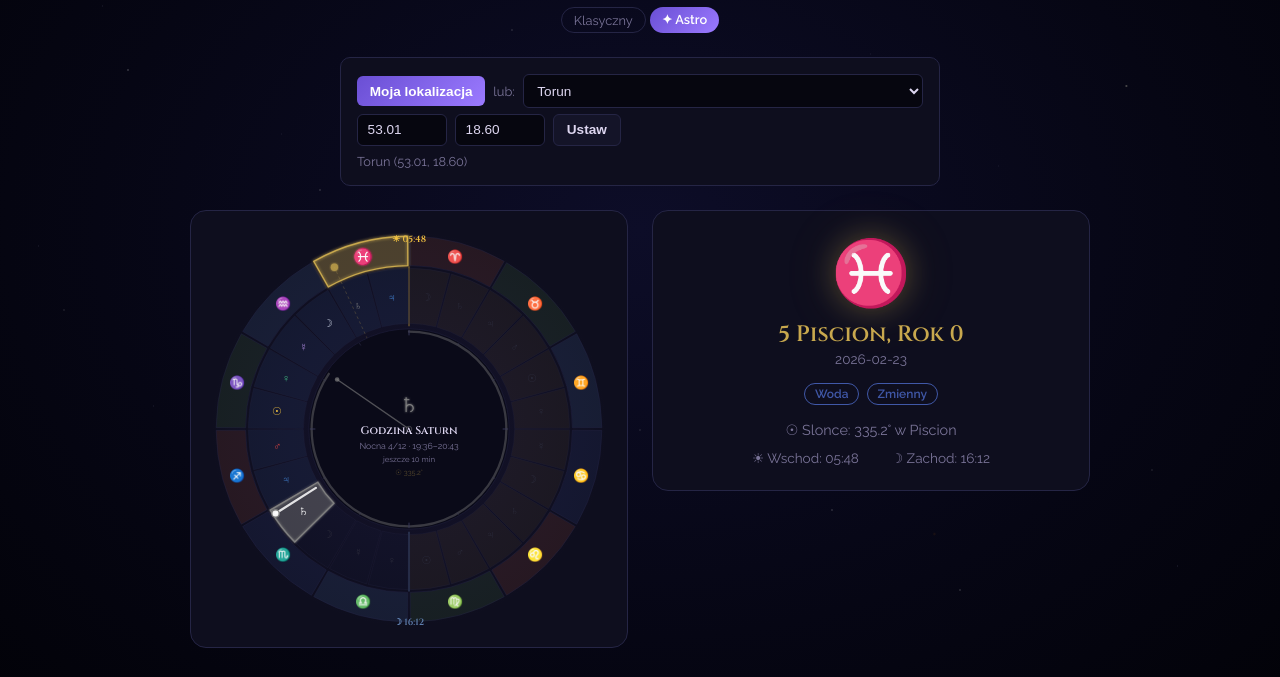
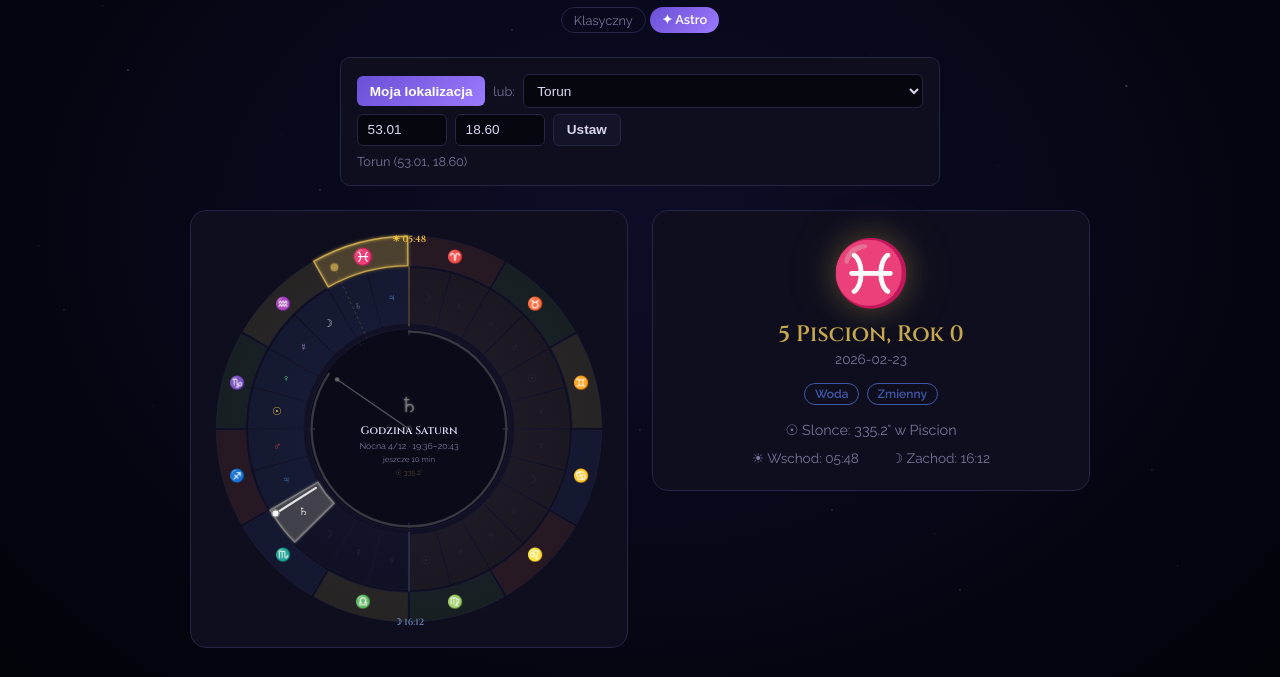
Before and after one commit to usterk/amareth-calendar, a plain HTML site: page frontend/astro.html in a window 1280 px wide. Shown: the part 90-767 px from the top of the page. Drawn offline with Linux system fonts and the light colour scheme.

Commit message:
Move element metadata to engine.js, add minutes hand, reduce glow
- Element/modality/color data now in ZODIAC array (engine.js)
- Air signs (Geminion, Libreon, Aquarion) color changed to yellow
- Added minutes hand + progress arc in zodiac wheel center
- Reduced glow filter intensity for better hand visibility
- Clock hand now white for contrast, refresh every 10s
- file:// protocol detection with helpful error message

Co-Authored-By: Claude Opus 4.6 <noreply@anthropic.com>

```diff
--- a/frontend/astro.html
+++ b/frontend/astro.html
@@ -24,7 +24,7 @@
 
             --fire: #d4603a;
             --earth: #5a9a40;
-            --air: #5888c8;
+            --air: #d4c44a;
             --water: #4058a8;
 
             --sun: #f0c040;
@@ -492,29 +492,14 @@
     <script type="module">
         import {
             RAD, DAY_MS, ZODIAC, DAY_NAMES, CHALDEAN, DAY_RULER_IDX, AMARETH_EPOCH,
+            ELEMENT_LABELS, MODALITY_LABELS,
             getSunTimes, julianDay, jdToDate, sunLongitude, findSunCrossing,
             getIngresses, truncToDate, effectiveMonthStart,
             getMonthStartDates, getMonthDays, gregorianToZodiac,
             getPlanetaryHours, toAmareth, fromAmareth, fmtAmarethYear, fmtTime,
         } from './engine.js';
 
-        // ===== SIGN METADATA =====
-        const SIGN_META = [
-            { element: "Ogien",    modality: "Kardynalny", elClass: "fire",  elColor: "#d4603a" },
-            { element: "Ziemia",   modality: "Staly",      elClass: "earth", elColor: "#5a9a40" },
-            { element: "Powietrze",modality: "Zmienny",    elClass: "air",   elColor: "#5888c8" },
-            { element: "Woda",     modality: "Kardynalny", elClass: "water", elColor: "#4058a8" },
-            { element: "Ogien",    modality: "Staly",      elClass: "fire",  elColor: "#d4603a" },
-            { element: "Ziemia",   modality: "Zmienny",    elClass: "earth", elColor: "#5a9a40" },
-            { element: "Powietrze",modality: "Kardynalny", elClass: "air",   elColor: "#5888c8" },
-            { element: "Woda",     modality: "Staly",      elClass: "water", elColor: "#4058a8" },
-            { element: "Ogien",    modality: "Zmienny",    elClass: "fire",  elColor: "#d4603a" },
-            { element: "Ziemia",   modality: "Kardynalny", elClass: "earth", elColor: "#5a9a40" },
-            { element: "Powietrze",modality: "Staly",      elClass: "air",   elColor: "#5888c8" },
-            { element: "Woda",     modality: "Zmienny",    elClass: "water", elColor: "#4058a8" },
-        ];
-
-        const ELEMENT_COLORS = { fire: "#d4603a", earth: "#5a9a40", air: "#5888c8", water: "#4058a8" };
+        // SIGN_META is now part of ZODIAC in engine.js (element, modality, elColor)
 
         // ===== STATE =====
         let currentYear;
@@ -580,7 +565,7 @@
                 const a1 = i * 30 + 0.4;
                 const a2 = (i + 1) * 30 - 0.4;
                 const isCurrent = i === currentSignIdx;
-                const meta = SIGN_META[i];
+                const meta = ZODIAC[i];
 
                 let fill, fOpacity;
                 if (isCurrent) {
@@ -599,7 +584,7 @@
                 s += `<text x="${tx}" y="${ty}" fill="${tColor}" font-size="${tSize}" text-anchor="middle" dominant-baseline="central" font-weight="${isCurrent ? 'bold' : 'normal'}"${isCurrent ? ' filter="url(#softGlow)"' : ''}>${ZODIAC[i].symbol}</text>`;
 
                 // Tooltip
-                s += `<circle cx="${tx}" cy="${ty}" r="13" fill="transparent"><title>${ZODIAC[i].name} (${ZODIAC[i].latin}) — ${meta.element}, ${meta.modality}</title></circle>`;
+                s += `<circle cx="${tx}" cy="${ty}" r="13" fill="transparent"><title>${ZODIAC[i].name} (${ZODIAC[i].latin}) — ${ELEMENT_LABELS[meta.element]}, ${MODALITY_LABELS[meta.modality]}</title></circle>`;
             }
 
             // ===== MIDDLE RING: 24 Planetary Hours =====
@@ -734,7 +719,7 @@
 
         function renderToday() {
             const zd = gregorianToZodiac(todayUTC, userLat, userLng);
-            const meta = SIGN_META[zd.month - 1];
+            const meta = ZODIAC[zd.month - 1];
             let sunInfo = '';
             let currentHourHTML = '';
 
@@ -765,8 +750,8 @@
                 <div class="zodiac-date">${zd.day} ${zd.sign.name}, ${fmtAmarethYear(zd.year)}</div>
                 <div class="gregorian-date">${todayUTC.toISOString().slice(0, 10)}</div>
                 <div class="sign-badges">
-                    <span class="badge badge-${meta.elClass}">${meta.element}</span>
-                    <span class="badge badge-${meta.elClass}">${meta.modality}</span>
+                    <span class="badge badge-${meta.element}">${ELEMENT_LABELS[meta.element]}</span>
+                    <span class="badge badge-${meta.element}">${MODALITY_LABELS[meta.modality]}</span>
                 </div>
                 <div class="sun-position">\u2609 Slonce: ${sunLon.toFixed(1)}\u00b0 w ${zd.sign.name}</div>
                 ${sunInfo}
@@ -850,7 +835,7 @@
                 const isCurrent = todayZodiac.year === year && todayZodiac.month === i + 1;
                 const startDate = new Date(starts[i]);
                 const startDow = (startDate.getUTCDay() + 6) % 7;
-                const meta = SIGN_META[i];
+                const meta = ZODIAC[i];
 
                 let daysHTML = DAY_NAMES.map(d => `<div class="day-label">${d}</div>`).join('');
                 for (let e = 0; e < startDow; e++) daysHTML += '<div class="day-cell empty"></div>';
@@ -859,7 +844,7 @@
                     daysHTML += `<div class="day-cell${isToday ? ' today' : ''}">${d}</div>`;
                 }
                 const dateStr = `${startDate.getUTCDate()} ${startDate.toLocaleString('pl', {month:'short', timeZone:'UTC'})} ${startDate.getUTCFullYear()}`;
-                return `<div class="month-card ${meta.elClass}${isCurrent ? ' current' : ''}">
+                return `<div class="month-card ${meta.element}${isCurrent ? ' current' : ''}">
                     <div class="month-header">
                         <span class="symbol">${ing.symbol}</span>
                         <span class="name">${ing.name}</span>
--- a/frontend/engine.js
+++ b/frontend/engine.js
@@ -123,19 +123,22 @@ export function findSunCrossing(targetLon, startJD) {
 }
 
 export const ZODIAC = [
-    { name: "Arieneum",    symbol: "\u2648", latin: "Aries",       lon: 0 },
-    { name: "Taureneum",   symbol: "\u2649", latin: "Taurus",      lon: 30 },
-    { name: "Geminion",    symbol: "\u264a", latin: "Gemini",      lon: 60 },
-    { name: "Cancerion",   symbol: "\u264b", latin: "Cancer",      lon: 90 },
-    { name: "Leon",        symbol: "\u264c", latin: "Leo",         lon: 120 },
-    { name: "Virgeon",     symbol: "\u264d", latin: "Virgo",       lon: 150 },
-    { name: "Libreon",     symbol: "\u264e", latin: "Libra",       lon: 180 },
-    { name: "Scorpion",    symbol: "\u264f", latin: "Scorpio",     lon: 210 },
-    { name: "Sagittarion", symbol: "\u2650", latin: "Sagittarius", lon: 240 },
-    { name: "Caprineum",   symbol: "\u2651", latin: "Capricorn",   lon: 270 },
-    { name: "Aquarion",    symbol: "\u2652", latin: "Aquarius",    lon: 300 },
-    { name: "Piscion",     symbol: "\u2653", latin: "Pisces",      lon: 330 },
+    { name: "Arieneum",    symbol: "\u2648", latin: "Aries",       lon: 0,   element: "fire",  modality: "cardinal", elColor: "#d4603a" },
+    { name: "Taureneum",   symbol: "\u2649", latin: "Taurus",      lon: 30,  element: "earth", modality: "fixed",    elColor: "#5a9a40" },
+    { name: "Geminion",    symbol: "\u264a", latin: "Gemini",      lon: 60,  element: "air",   modality: "mutable",  elColor: "#d4c44a" },
+    { name: "Cancerion",   symbol: "\u264b", latin: "Cancer",      lon: 90,  element: "water", modality: "cardinal", elColor: "#4058a8" },
+    { name: "Leon",        symbol: "\u264c", latin: "Leo",         lon: 120, element: "fire",  modality: "fixed",    elColor: "#d4603a" },
+    { name: "Virgeon",     symbol: "\u264d", latin: "Virgo",       lon: 150, element: "earth", modality: "mutable",  elColor: "#5a9a40" },
+    { name: "Libreon",     symbol: "\u264e", latin: "Libra",       lon: 180, element: "air",   modality: "cardinal", elColor: "#d4c44a" },
+    { name: "Scorpion",    symbol: "\u264f", latin: "Scorpio",     lon: 210, element: "water", modality: "fixed",    elColor: "#4058a8" },
+    { name: "Sagittarion", symbol: "\u2650", latin: "Sagittarius", lon: 240, element: "fire",  modality: "mutable",  elColor: "#d4603a" },
+    { name: "Caprineum",   symbol: "\u2651", latin: "Capricorn",   lon: 270, element: "earth", modality: "cardinal", elColor: "#5a9a40" },
+    { name: "Aquarion",    symbol: "\u2652", latin: "Aquarius",    lon: 300, element: "air",   modality: "fixed",    elColor: "#d4c44a" },
+    { name: "Piscion",     symbol: "\u2653", latin: "Pisces",      lon: 330, element: "water", modality: "mutable",  elColor: "#4058a8" },
 ];
+
+export const ELEMENT_LABELS = { fire: "Ogien", earth: "Ziemia", air: "Powietrze", water: "Woda" };
+export const MODALITY_LABELS = { cardinal: "Kardynalny", fixed: "Staly", mutable: "Zmienny" };
 
 export const DAY_NAMES = ["Pn", "Wt", "Sr", "Cz", "Pt", "So", "Nd"];
 
```
